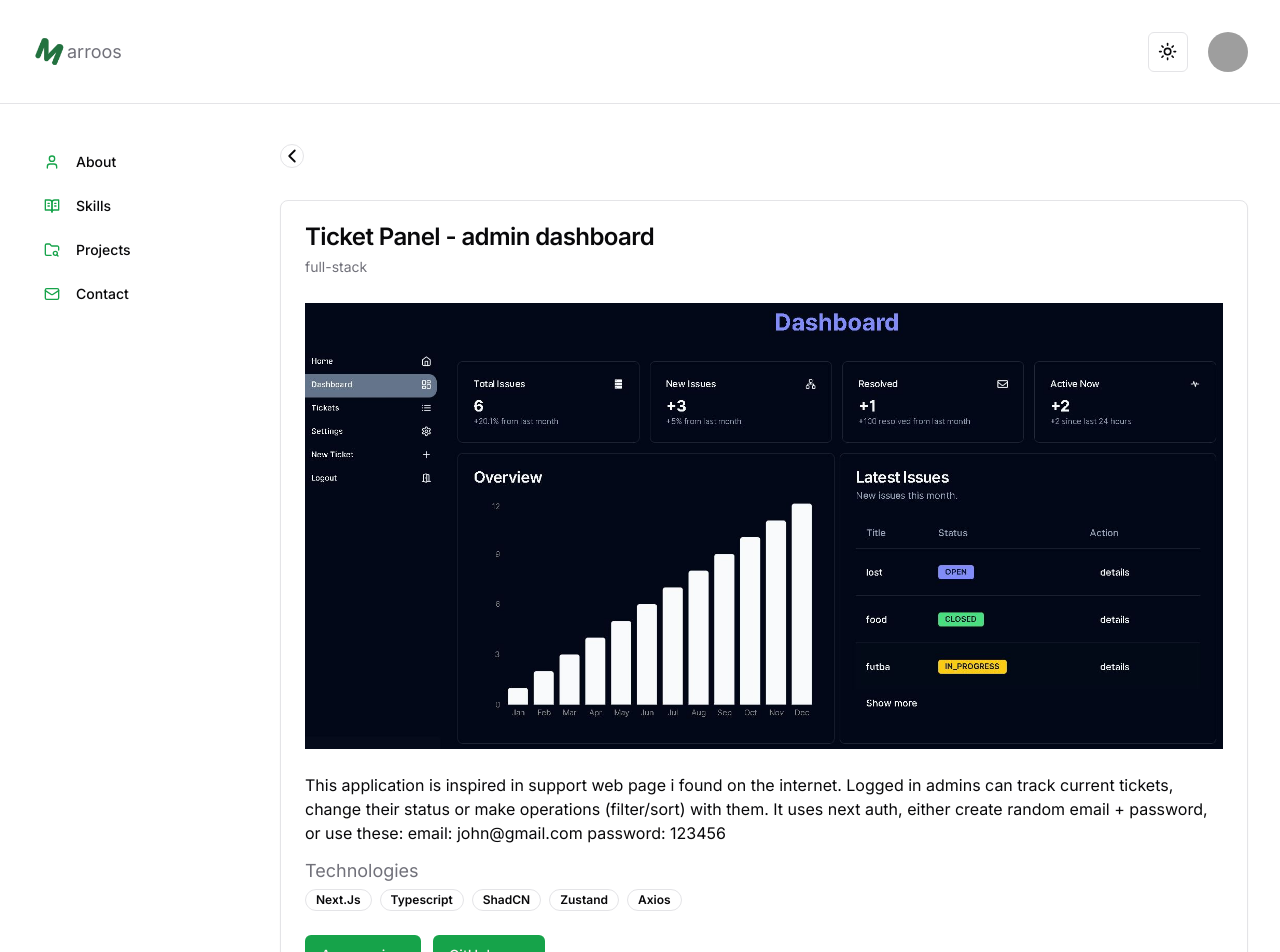
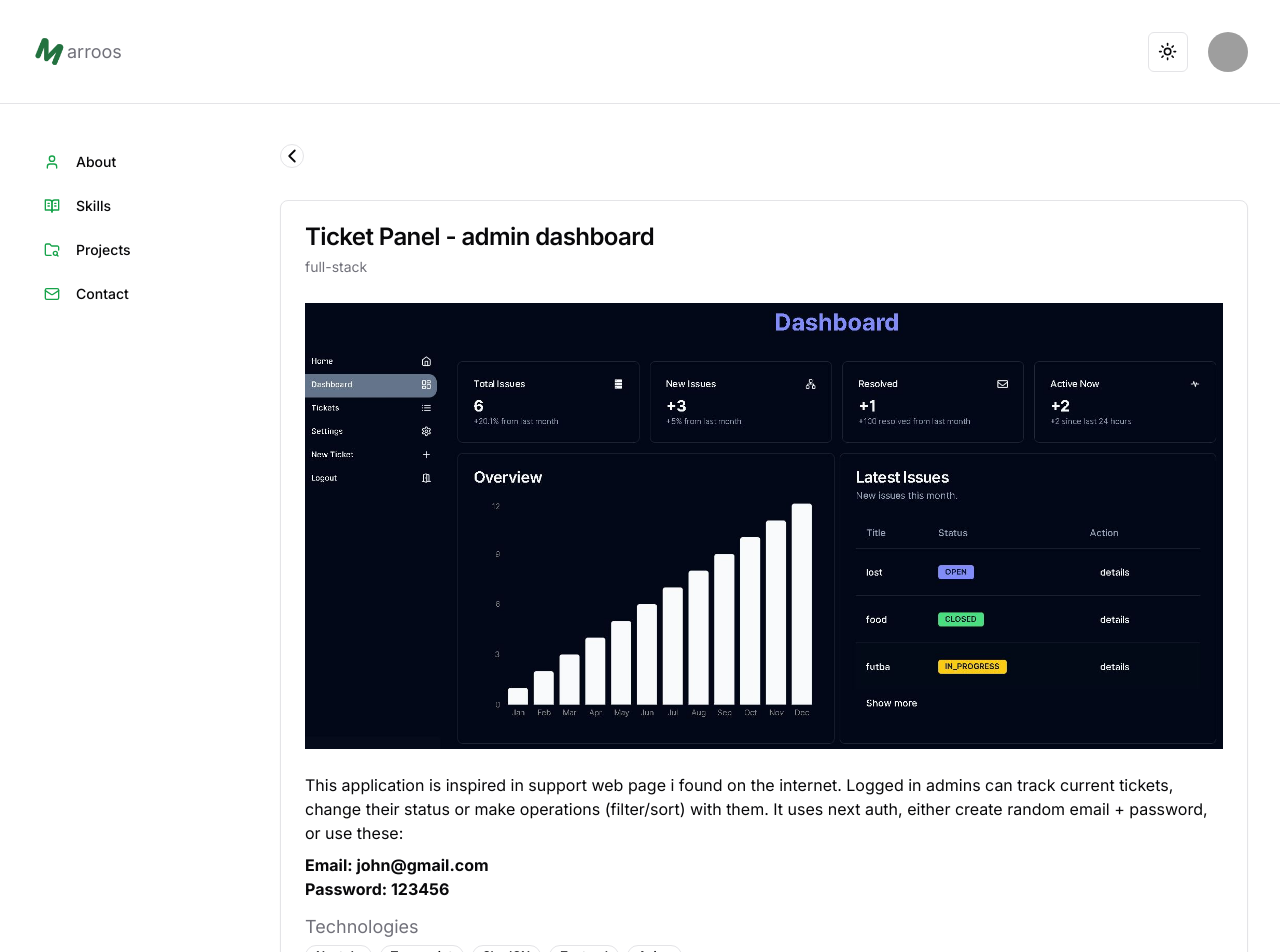
Before and after one commit to MarroosSK/portfolio-maros, a Next.js app: page /portfolio/projects/1 in a window 1280 px wide. Shown: the top 952 px of the page. Built offline with nearby package versions, Linux system fonts and the light colour scheme; grey boxes are pictures that could not be loaded.

Commit message:
7 - added credentials details for some apps

```diff
--- a/app/portfolio/projects/[id]/page.tsx
+++ b/app/portfolio/projects/[id]/page.tsx
@@ -57,6 +57,23 @@ const ProjectIdPage = ({ params }: { params: { id: string } }) => {
             <div className="space-y-1">
               <p className="mt-6 leading-6">{projects?.info}</p>
             </div>
+            {projects?.credentials_email?.length !== 0 &&
+              projects?.credentials_password?.length !== 0 && (
+                <div className="mt-2 flex flex-col">
+                  <p className="font-bold">
+                    Email:{" "}
+                    <span color="text-primary font-semibold">
+                      {projects?.credentials_email}
+                    </span>
+                  </p>
+                  <p className="font-bold">
+                    Password:{" "}
+                    <span color="text-primary font-semibold">
+                      {projects?.credentials_password}
+                    </span>
+                  </p>
+                </div>
+              )}
           </div>
           <div className="mt-3 space-y-1">
             <p className="text-lg text-muted-foreground">Technologies</p>
--- a/utils/projects-data.tsx
+++ b/utils/projects-data.tsx
@@ -13,6 +13,8 @@ interface projectsI {
   title: string;
   url: string;
   info: string;
+  credentials_email?: string;
+  credentials_password?: string;
   source: string;
   img: string | StaticImageData;
   stack: string[];
@@ -24,9 +26,9 @@ export const projectsData: projectsI[] = [
     id: 1,
     title: "Ticket Panel - admin dashboard",
     url: "https://part2-tickets-admin.vercel.app",
-    info: `This application is inspired in support web page i found on the internet. Logged in admins can track current tickets, change their status or make operations (filter/sort) with them. It uses next auth, either create random email + password, or use these:
-
-      email: john@gmail.com password: 123456`,
+    info: `This application is inspired in support web page i found on the internet. Logged in admins can track current tickets, change their status or make operations (filter/sort) with them. It uses next auth, either create random email + password, or use these:`,
+    credentials_email: "john@gmail.com",
+    credentials_password: "123456",
     source: "https://github.com/MarroosSK/part2-tickets-admin",
     img: adminDashboard,
     stack: ["Next.Js", "Typescript", "ShadCN", "Zustand", "Axios"],
@@ -36,7 +38,9 @@ export const projectsData: projectsI[] = [
     id: 2,
     title: "MA Gallery",
     url: "https://ma-gallery.vercel.app",
-    info: "Create your own personal galleries. To log in with dummy credentials type jane+clerk_test@example.com in email input and 424242 in password input.",
+    info: "Create your own personal galleries. To log in with dummy credentials:",
+    credentials_email: "magallery+clerk_test@example.com",
+    credentials_password: "magallery2402",
     source: "https://github.com/MarroosSK/ma-gallery",
     img: maGallery,
     stack: ["Next.Js", "Typescript", "ShadCN", "Zustand", "Clerk Auth"],
@@ -47,6 +51,8 @@ export const projectsData: projectsI[] = [
     title: "Business GO",
     url: "https://business-listing-dusky.vercel.app",
     info: "BusinessGO is app, that allows you to search for all local businesses using Yelp API.",
+    credentials_email: "",
+    credentials_password: "",
     source: "https://github.com/MarroosSK/business-listing",
     img: businessGO,
     stack: ["Next.Js", "Typescript", "ShadCN", "Zustand", "Axios"],
@@ -57,6 +63,8 @@ export const projectsData: projectsI[] = [
     title: "First 15 Gallery",
     url: "https://8gallery.netlify.app/",
     info: "Gallery app made with typescript and redux toolkit. Purpose of this app is to allow user search for pictures and display them in modal.",
+    credentials_email: "",
+    credentials_password: "",
     source: "https://github.com/MarroosSK/8_gallery",
     img: gallery,
     stack: ["React.Js", "Typescript", "Material-UI", "Redux-Toolkit", "Axios"],
@@ -67,6 +75,8 @@ export const projectsData: projectsI[] = [
     title: "Where Have You Been? (Full-Stack)",
     url: "https://17-visit-blog.vercel.app",
     info: "Travelling blog. You can try to create your own blog. You can also search for certain blogs or filter by category.",
+    credentials_email: "",
+    credentials_password: "",
     source: "https://github.com/MarroosSK/17.Visit_Blog",
     img: whyb,
     stack: ["React.Js", "Typescript", "Express", "React Query", "React-Quill"],
@@ -77,6 +87,8 @@ export const projectsData: projectsI[] = [
     title: "Vortex Courses",
     url: "https://16-vortex-courses.vercel.app",
     info: "Vortex courses made with typescript. Purpose of this app is to allow users to enroll course they want.",
+    credentials_email: "",
+    credentials_password: "",
     source: "https://github.com/MarroosSK/16_Vortex_courses",
     img: vortex,
     stack: ["React.Js", "Typescript", "Framer Motion", "Router Dom", "Axios"],
@@ -87,6 +99,8 @@ export const projectsData: projectsI[] = [
     title: "ReacTY - React Basics",
     url: "https://react-basics-chi.vercel.app",
     info: "React Basics app inspired in W3-School learning material for React. Purpose of this app is to give quick intro to people looking for learning React.",
+    credentials_email: "",
+    credentials_password: "",
     source: "https://github.com/MarroosSK/13_react_basics",
     img: basics,
     stack: [
@@ -103,6 +117,8 @@ export const projectsData: projectsI[] = [
     title: "Dictionary",
     url: "https://3dictionary.netlify.app",
     info: "Find meaning of any word. Inspiration taken at react examples website. Purpose of this ap is to work as online dictionary in english language.",
+    credentials_email: "",
+    credentials_password: "",
     source: "https://github.com/MarroosSK/3_dictionary",
     img: dictionary,
     stack: ["React.Js", "Typescript", "Bootstrap", "ContextAPI", "React-Icons"],
```
Also changed, not shown: public/maGallery.jpg.
